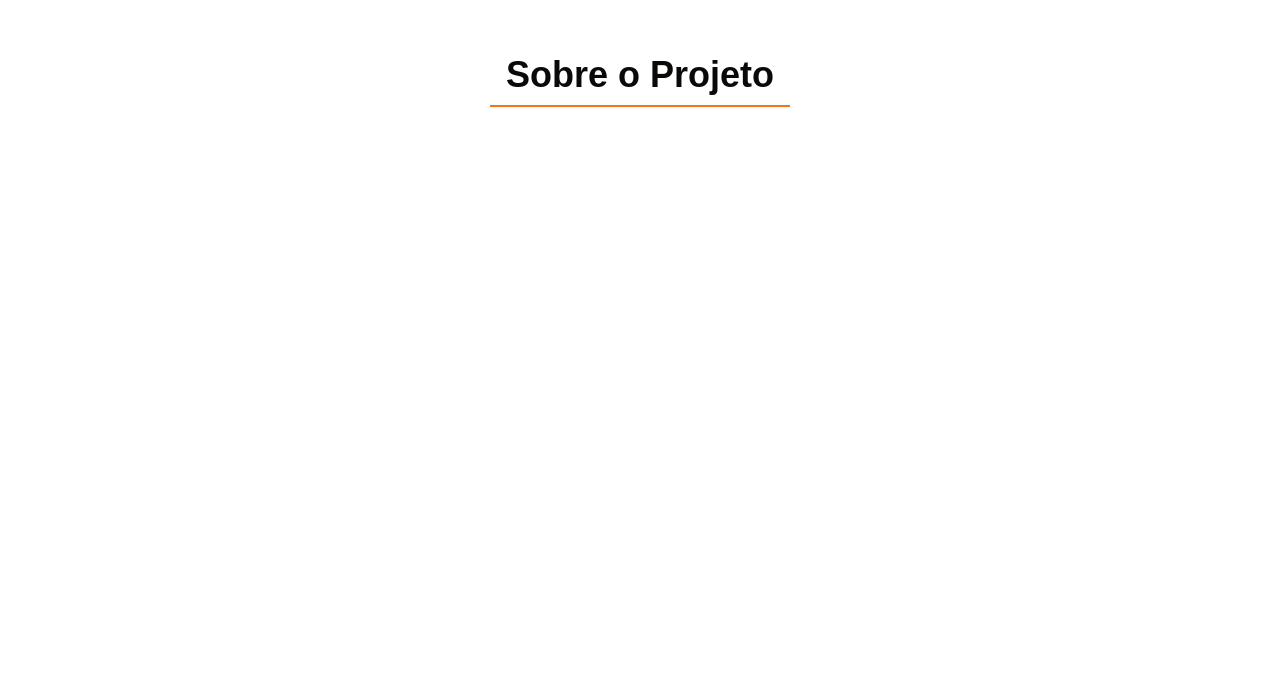
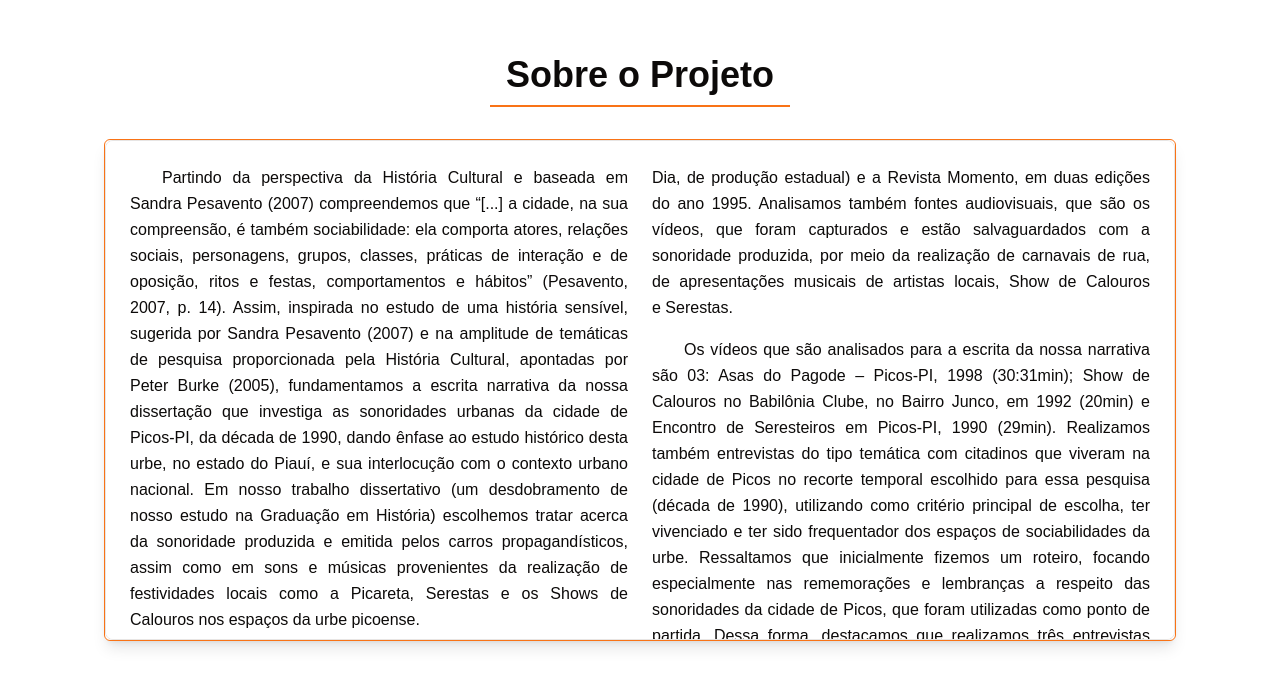
Before and after one commit to JonasFortes12/Mapa-Sonoro-de-Picos, a Next.js app: page / in a window 1280 px wide. Shown: the part 1713-2400 px from the top of the page. Built offline with nearby package versions, Linux system fonts and the light colour scheme.

Commit message:
feat: add about project

```diff
--- a/src/app/page.tsx
+++ b/src/app/page.tsx
@@ -3,6 +3,7 @@ import { Navbar } from "@/components/navbar";
 import SectionTitle from "@/components/section-title";
 import SoundMapComponent from "@/components/sound-map";
 import Contacts from "@/components/contacts";
+import AboutProject from "@/components/about";
 
 export default function Home() {
   return (
@@ -20,6 +21,7 @@ export default function Home() {
 
       <section id="sobre" className="container lg:my-16 md:my-8 sm:my-8 h-screen p-10">
         <SectionTitle>Sobre o Projeto</SectionTitle>
+        <AboutProject/>
 
       </section>
 
--- /dev/null
+++ b/src/components/about.tsx
@@ -0,0 +1,71 @@
+"use client"
+
+export default function AboutProject() {
+    return (
+      <section className="flex items-center justify-center h-auto mx-16 bg-background
+        border border-primary rounded-md shadow-lg">
+        <div className="container">
+          <div className="max-h-[500px] overflow-y-auto rounded-lg border bg-card p-6 [&::-webkit-scrollbar]:w-2 [&::-webkit-scrollbar-thumb]:rounded-full [&::-webkit-scrollbar-track]:rounded-full [&::-webkit-scrollbar-thumb]:bg-primary [&::-webkit-scrollbar-track]:bg-muted">
+            <div className="columns-1 md:columns-2 gap-6 text-pretty
+                text-justify leading-relaxed">
+              <p className="mb-4" style={{ textIndent: '2rem' }}>
+                Partindo da perspectiva da História Cultural e baseada em Sandra Pesavento (2007)
+                compreendemos que “[...] a cidade, na sua compreensão, é também sociabilidade:
+                ela comporta atores, relações sociais, personagens, grupos, classes, práticas de
+                interação e de oposição, ritos e festas, comportamentos e hábitos” (Pesavento, 2007, p. 14).
+                Assim, inspirada no estudo de uma história sensível, sugerida por Sandra Pesavento (2007)
+                e na amplitude de temáticas de pesquisa proporcionada pela História Cultural,
+                apontadas por Peter Burke (2005), fundamentamos a escrita narrativa da nossa
+                dissertação que investiga as sonoridades urbanas da cidade de Picos-PI, da década
+                de 1990, dando ênfase ao estudo histórico desta urbe, no estado do Piauí,
+                e sua interlocução com o contexto urbano nacional. Em nosso trabalho dissertativo
+                (um desdobramento de nosso estudo na Graduação em História) escolhemos tratar
+                acerca da sonoridade produzida e emitida pelos carros propagandísticos,
+                assim como em sons e músicas provenientes da realização de festividades locais
+                como a Picareta, Serestas e os Shows de Calouros nos espaços da urbe picoense.
+              </p>
+              <p className="mb-4" style={{ textIndent: '2rem' }}>
+                A cidade de Picos situa-se no Centro-Sul do Piauí, em uma região de clima
+                quente e com relevo que é peculiar a essa urbe, por ser rodeada por montes
+                picosos. Ela está localizada em uma distância aproximada de 316 km da capital,
+                Teresina. Foi elevada à categoria de cidade em 1890, pela Resolução nº 33, de
+                12 de dezembro, desmembrando-se do município de Oeiras e tem sua origem ligada
+                à pecuária de gado, vacum e cavalar.
+              </p>
+              <p className="mb-4" style={{ textIndent: '2rem' }}>
+                A nossa pesquisa tem como base fontes hemerográficas
+                (Jornal Tribuna de Picos e Jornal de Picos, de produção
+                local e o periódico O Dia, de produção estadual) e a Revista Momento,
+                em duas edições do ano 1995. Analisamos também fontes audiovisuais,
+                que são os vídeos, que foram capturados e estão salvaguardados com a
+                sonoridade produzida, por meio da realização de carnavais de rua, de
+                apresentações musicais de artistas locais, Show de Calouros e Serestas.
+              </p>
+              <p className="mb-4" style={{ textIndent: '2rem' }}>
+                Os vídeos que são analisados para a escrita da nossa narrativa são 03:
+                Asas do Pagode – Picos-PI, 1998 (30:31min); Show de Calouros no Babilônia
+                Clube, no Bairro Junco, em 1992 (20min) e Encontro de Seresteiros em Picos-PI,
+                1990 (29min). Realizamos também entrevistas do tipo temática com citadinos
+                que viveram na cidade de Picos no recorte temporal escolhido para essa
+                pesquisa (década de 1990), utilizando como critério principal de escolha,
+                ter vivenciado e ter sido frequentador dos espaços de sociabilidades da urbe.
+                Ressaltamos que inicialmente fizemos um roteiro, focando especialmente nas
+                rememorações e lembranças a respeito das sonoridades da cidade de Picos, que
+                foram utilizadas como ponto de partida. Dessa forma, destacamos que realizamos
+                três entrevistas com os seguintes citadinos: José Francisco de Barros,
+                Douglas Moura Nunes e Wilson Lino.
+              </p>
+              <p className="mb-4" style={{ textIndent: '2rem' }}>
+                Todo esse arcabouço de fontes e sua respectiva análise nos
+                ajudaram a construir nossa narrativa dissertativa e, consequentemente,
+                mapear esses espaços que são apresentados no nosso mapa sonoro.
+                Convidamos para, além da escuta das paisagens sonoras picoenses, de 1990,
+                fazer a leitura do nosso texto e conhecer acerca desse fragmento da história
+                passada, de Picos.
+              </p>
+            </div>
+          </div>
+        </div>
+      </section>
+    )
+  }
--- a/src/components/sound-map.tsx
+++ b/src/components/sound-map.tsx
@@ -87,7 +87,7 @@ const SoundMapComponent: React.FC = () => {
   })
 
   return (
-    <Card className="w-4/5 max-w h-auto mx-auto">
+    <Card className="w-11/12 max-w h-auto mx-auto">
       <CardContent className="p-6">
         <MapContainer center={[-7.075605, -41.467326]} zoom={13} style={{ height: '500px', width: '100%',  zIndex: 10}}>
           <TileLayer
```
